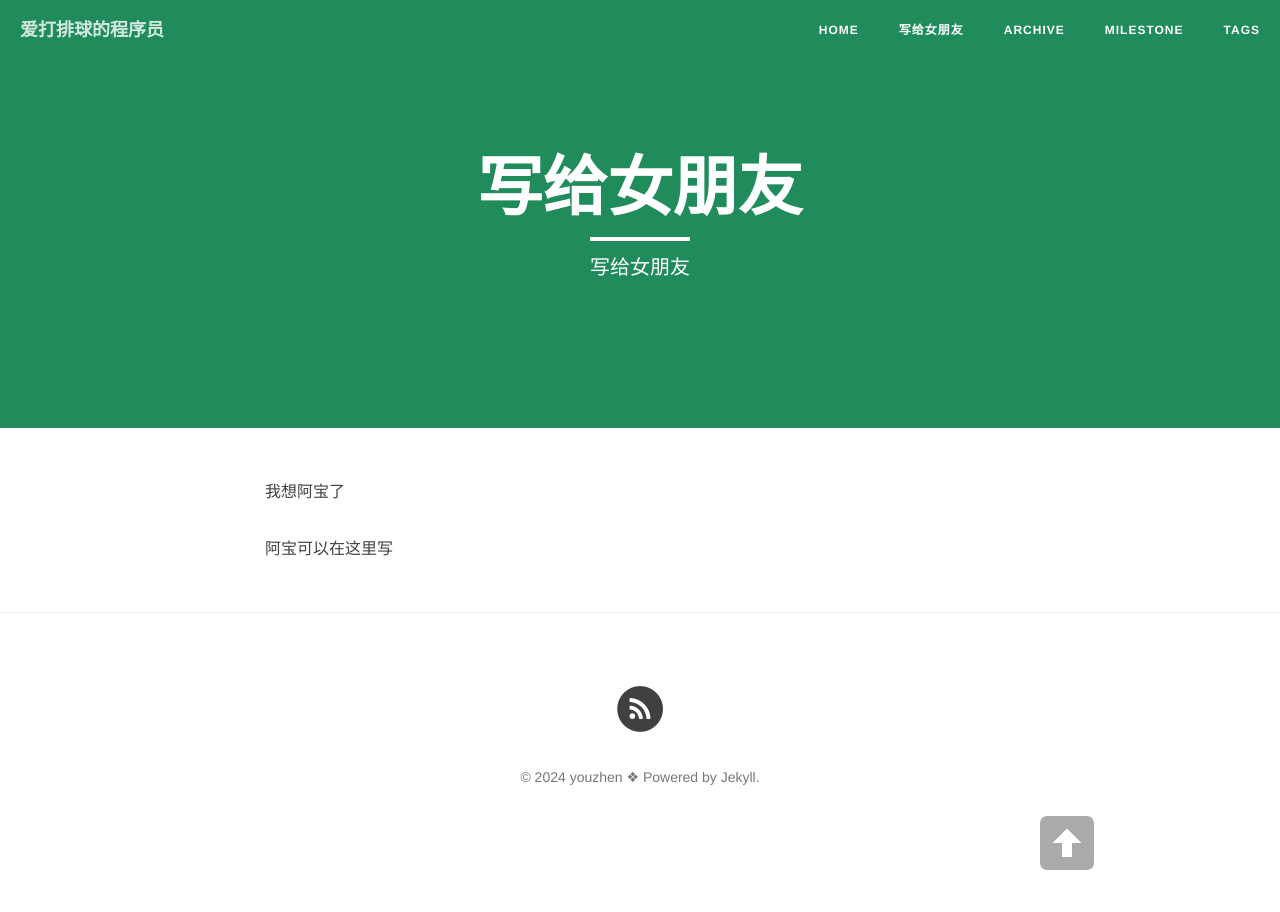
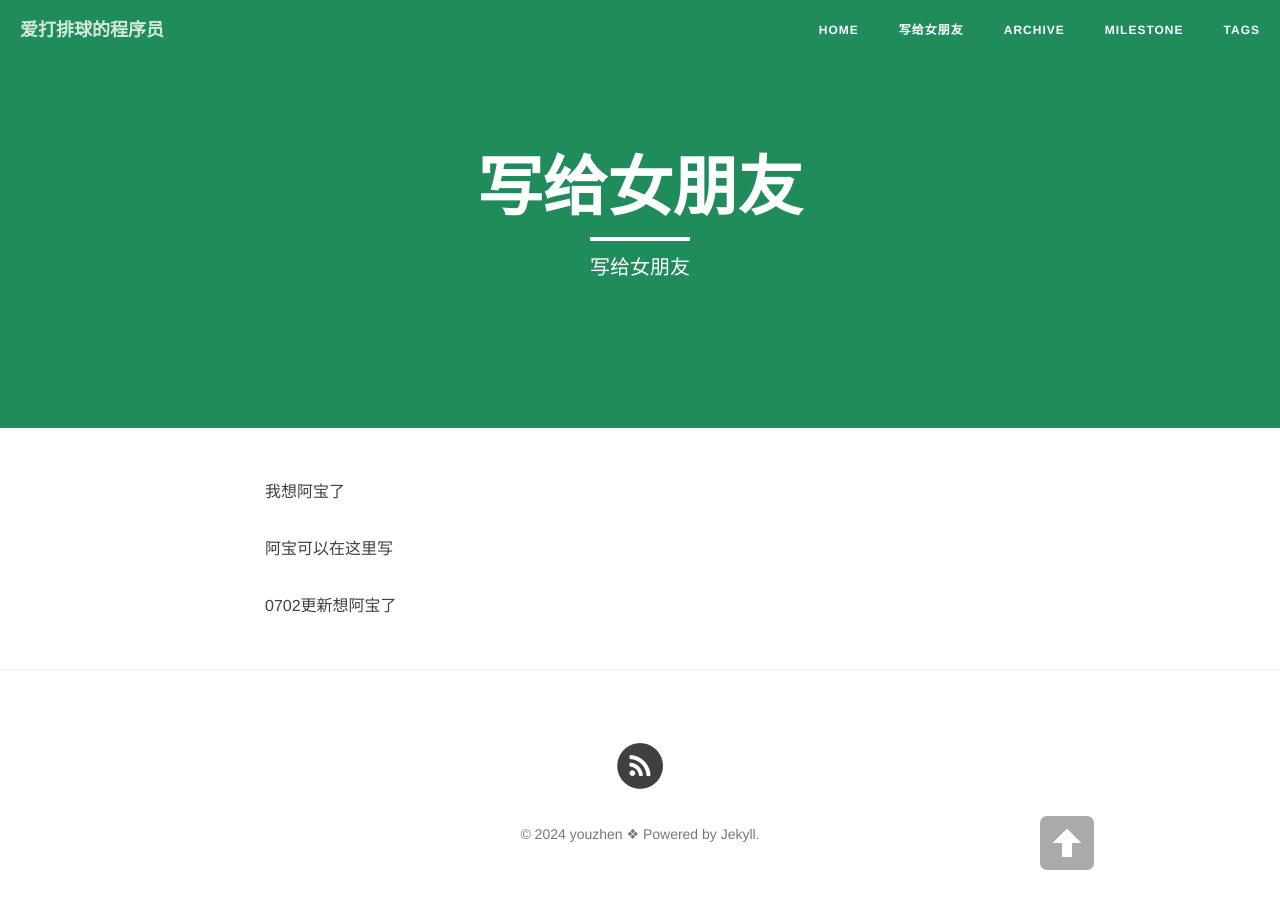
Before and after one commit to youzhen12/youzhen12.github.io, a Jekyll site: the page built from about.md, in a window 1280 px wide. Built offline with Jekyll 4.4.1, drawn with Linux system fonts in a browser that asks for light colours; nearby versions of some CDN libraries.

Commit message:
Update about.md

```diff
--- a/about.md
+++ b/about.md
@@ -7,3 +7,5 @@ header-img: "img/green.jpg"
 我想阿宝了
 
 阿宝可以在这里写
+
+0702更新想阿宝了
```
